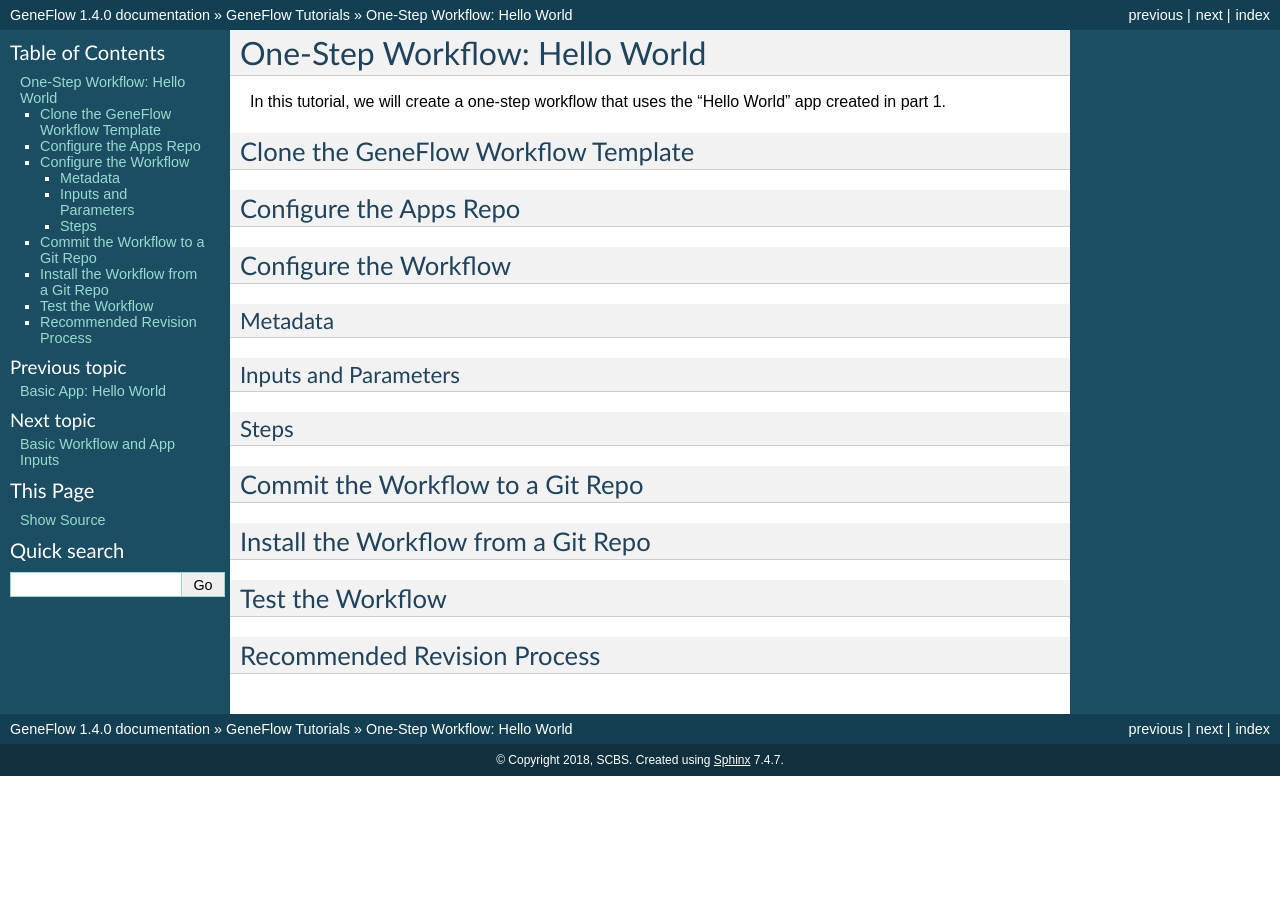
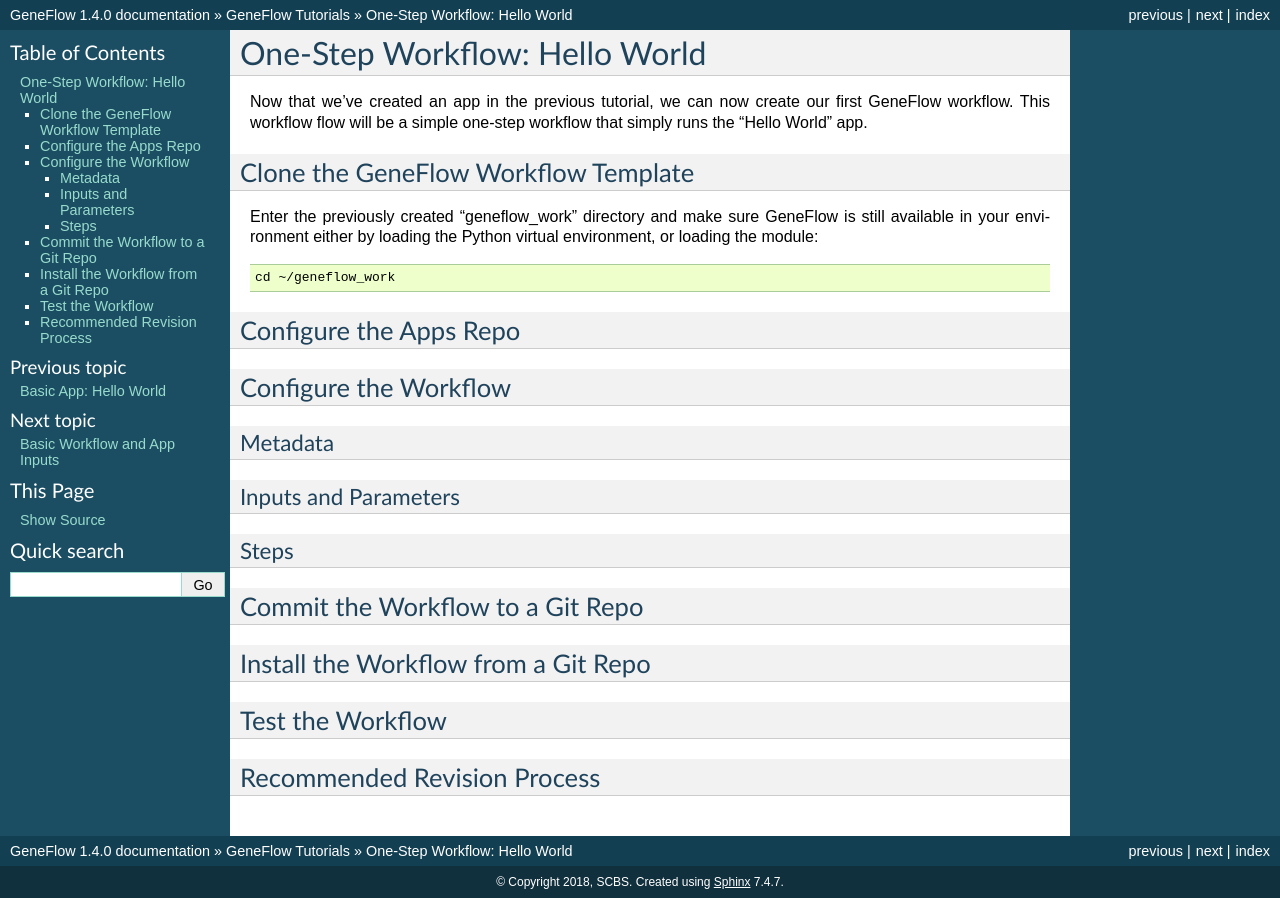
Before and after one commit to CDCgov/geneflow, a Sphinx documentation site: the page built from docs/chapters/tutorials/one-step-workflow.rst, in a window 1280 px wide. Built offline with Sphinx 7.4.7, drawn with Linux system fonts in a browser that asks for light colours.

Commit message:
initial one-step workflow tutorial

```diff
--- a/docs/chapters/tutorials/one-step-workflow.rst
+++ b/docs/chapters/tutorials/one-step-workflow.rst
@@ -3,10 +3,17 @@
 One-Step Workflow: Hello World
 ==============================
 
-In this tutorial, we will create a one-step workflow that uses the "Hello World" app created in part 1.
+Now that we've created an app in the previous tutorial, we can now create our first GeneFlow workflow. This workflow flow will be a simple one-step workflow that simply runs the "Hello World" app.
 
 Clone the GeneFlow Workflow Template
 ------------------------------------
+
+Enter the previously created "geneflow_work" directory and make sure GeneFlow is still available in your environment either by loading the Python virtual environment, or loading the module:
+
+.. code-block:: text
+
+    cd ~/geneflow_work
+
 
 Configure the Apps Repo
 -----------------------
```
